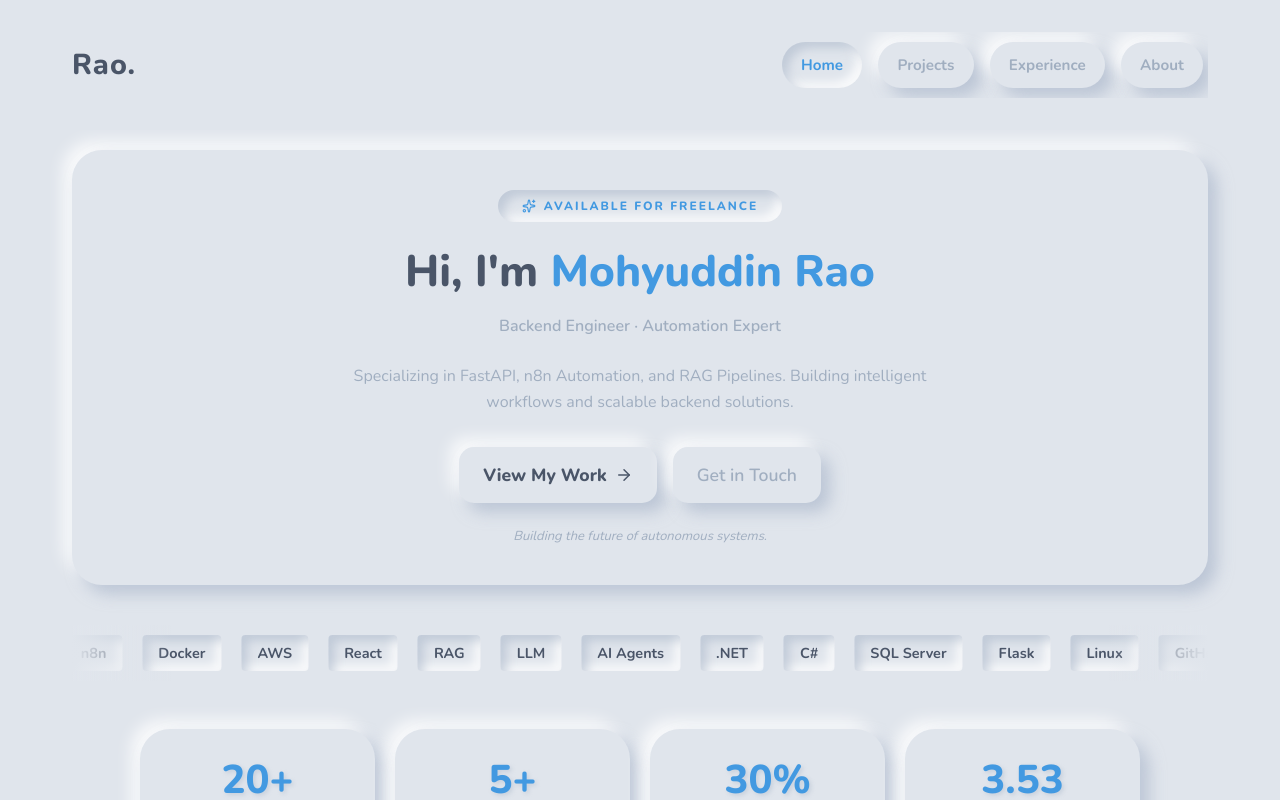
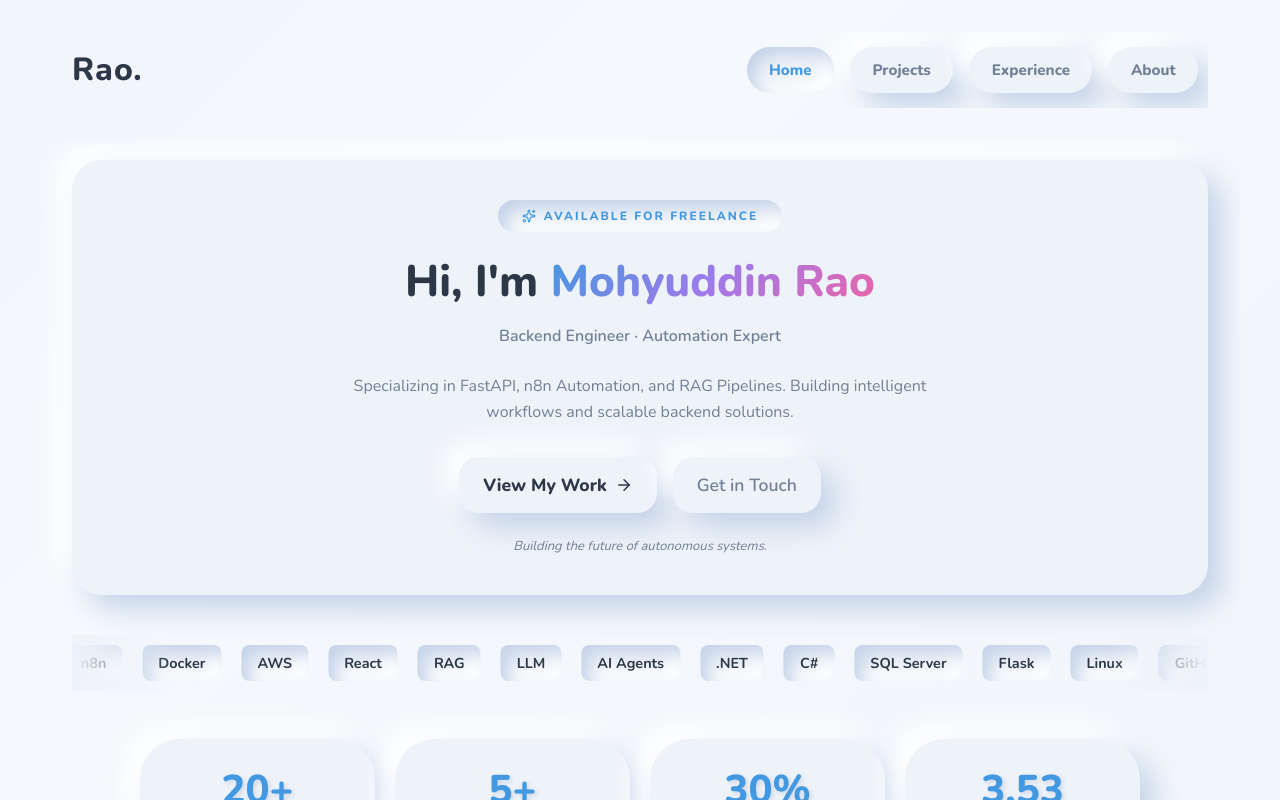
Before and after one commit to Rao-automates/Portfolio, a React (Vite) app: page / in a window 1280 px wide. Built offline with nearby package versions, Linux system fonts and the light colour scheme.

Commit message:
Enhance Neumorphic UI to Vibrant Bubbly Glassmorphism

```diff
--- a/src/components/About.jsx
+++ b/src/components/About.jsx
@@ -24,7 +24,7 @@ const About = () => {
                         alt="Mohyuddin Rao"
                         style={{ width: '200px', height: '200px', borderRadius: '50%', objectFit: 'cover', boxShadow: 'var(--neu-shadow)', marginBottom: '20px' }}
                     />
-                    <h3 style={{ fontSize: '1.4rem', fontWeight: 800, color: 'var(--text-color)' }}>Mohyuddin Rao</h3>
+                    <h3 className="text-gradient" style={{ fontSize: '1.6rem', fontWeight: 800, marginBottom: '8px' }}>Mohyuddin Rao</h3>
                     <p style={{ color: 'var(--text-light)', fontWeight: 600 }}>Computer Science Student</p>
                     <p style={{ color: 'var(--accent)', fontWeight: 800 }}>PAF-KIET (3.53 GPA)</p>
                 </motion.div>
--- a/src/components/Hero.jsx
+++ b/src/components/Hero.jsx
@@ -20,7 +20,7 @@ const Hero = () => {
                 animate={{ opacity: 1, y: 0 }}
                 transition={{ duration: 1, delay: 0.2, ease: [0.16, 1, 0.3, 1] }}
             >
-                Hi, I'm <span>Mohyuddin Rao</span>
+                Hi, I'm <span className="text-gradient">Mohyuddin Rao</span>
             </motion.h1>
 
             <motion.p
--- a/src/index.css
+++ b/src/index.css
@@ -1,15 +1,15 @@
 @import url('https://fonts.googleapis.com/css2?family=Nunito:wght@300;400;600;700;800&family=JetBrains+Mono:wght@400;500;700&display=swap');
 
 :root {
-    --bg-color: #e0e5ec;
-    --text-color: #4a5568;
-    --text-light: #a0aec0;
+    --bg-color: #eef2f9;
+    --text-color: #2d3748;
+    --text-light: #718096;
     --accent: #4299e1;
     --shadow-light: #ffffff;
-    --shadow-dark: #a3b1c6;
+    --shadow-dark: #c5d3e8;
 
-    --neu-shadow: 9px 9px 16px rgba(163, 177, 198, 0.6), -9px -9px 16px rgba(255, 255, 255, 0.8);
-    --neu-inner-shadow: inset 6px 6px 10px rgba(163, 177, 198, 0.5), inset -6px -6px 10px rgba(255, 255, 255, 0.8);
+    --neu-shadow: 14px 14px 28px var(--shadow-dark), -14px -14px 28px var(--shadow-light);
+    --neu-inner-shadow: inset 8px 8px 16px var(--shadow-dark), inset -8px -8px 16px var(--shadow-light);
 
     --homo:         #00e5a0;
     --homo-soft:    rgba(0,229,160,0.12);
@@ -25,7 +25,9 @@
 }
 
 body {
-    background-color: var(--bg-color);
+    background: linear-gradient(-45deg, #eef2f9, #f5f8fc, #e5edfa, #f0f5fc);
+    background-size: 400% 400%;
+    animation: gradientBG 15s ease infinite;
     color: var(--text-color);
     font-family: 'Nunito', sans-serif;
     height: 100vh;
@@ -33,6 +35,19 @@ body {
     justify-content: center;
     align-items: center;
     overflow: hidden;
+}
+
+@keyframes gradientBG {
+    0% { background-position: 0% 50%; }
+    50% { background-position: 100% 50%; }
+    100% { background-position: 0% 50%; }
+}
+
+.text-gradient {
+    background: linear-gradient(135deg, #4299e1 0%, #9f7aea 50%, #ed64a6 100%);
+    -webkit-background-clip: text;
+    -webkit-text-fill-color: transparent;
+    background-clip: text;
 }
 
 .app-container {
@@ -53,9 +68,8 @@ body {
 }
 
 .logo {
-    font-size: 1.8rem;
+    font-size: 2rem;
     font-weight: 800;
-    color: var(--text-color);
     letter-spacing: 1px;
     line-height: 1.1;
 }
@@ -64,7 +78,7 @@ body {
     display: flex;
     gap: 1rem;
     overflow-x: auto;
-    padding: 10px 5px;
+    padding: 15px 10px;
 }
 
 /* Hide scrollbar for nav pills */
@@ -77,12 +91,12 @@ body {
     color: var(--text-light);
     font-family: 'Nunito', sans-serif;
     font-size: 0.95rem;
-    font-weight: 700;
-    padding: 0.8rem 1.2rem;
+    font-weight: 800;
+    padding: 0.8rem 1.4rem;
     border-radius: 50px;
     cursor: pointer;
     box-shadow: var(--neu-shadow);
-    transition: all 0.2s ease;
+    transition: all 0.3s cubic-bezier(0.16, 1, 0.3, 1);
     display: flex;
     align-items: center;
     gap: 8px;
@@ -91,11 +105,14 @@ body {
 
 .nav-btn:hover {
     color: var(--accent);
+    transform: translateY(-2px);
+    box-shadow: 16px 16px 32px var(--shadow-dark), -16px -16px 32px var(--shadow-light);
 }
 
 .nav-btn.active {
     color: var(--accent);
     box-shadow: var(--neu-inner-shadow);
+    transform: translateY(0);
 }
 
 .nav-num {
@@ -117,8 +134,8 @@ body {
 .nav-badge {
     font-size: 9px;
     font-weight: 800;
-    padding: 2px 6px;
-    border-radius: 4px;
+    padding: 4px 10px;
+    border-radius: 8px;
     background: var(--bg-color);
     box-shadow: var(--neu-inner-shadow);
 }
@@ -142,7 +159,7 @@ body {
     box-shadow: var(--neu-inner-shadow);
 }
 .content-area::-webkit-scrollbar-thumb {
-    background: var(--shadow-dark);
+    background: var(--accent);
     border-radius: 10px;
 }
 
@@ -197,10 +214,16 @@ body {
 /* Cards */
 .neu-card {
     background: var(--bg-color);
-    border-radius: 30px;
+    border-radius: 40px;
     padding: 2.5rem;
     box-shadow: var(--neu-shadow);
     margin-bottom: 2rem;
+    transition: all 0.4s cubic-bezier(0.16, 1, 0.3, 1);
+}
+
+.neu-card:hover {
+    transform: translateY(-8px);
+    box-shadow: 20px 20px 40px var(--shadow-dark), -20px -20px 40px var(--shadow-light);
 }
 
 .card-title {
@@ -293,14 +316,14 @@ body {
     background: var(--bg-color);
     border: none;
     padding: 1rem 1.5rem;
-    border-radius: 15px;
+    border-radius: 20px;
     font-family: 'Nunito', sans-serif;
     font-size: 1.1rem;
     font-weight: 800;
     color: var(--text-color);
     cursor: pointer;
     box-shadow: var(--neu-shadow);
-    transition: all 0.2s ease;
+    transition: all 0.3s cubic-bezier(0.16, 1, 0.3, 1);
     display: flex;
     align-items: center;
     justify-content: center;
@@ -313,9 +336,18 @@ body {
     border-radius: 50%;
 }
 
+.neu-btn:hover {
+    color: #fff;
+    background: linear-gradient(135deg, #4299e1 0%, #9f7aea 100%);
+    box-shadow: 0 15px 30px rgba(159, 122, 234, 0.4);
+    transform: translateY(-4px);
+}
+
 .neu-btn:active, .neu-btn.active {
+    background: var(--bg-color);
     box-shadow: var(--neu-inner-shadow);
     color: var(--accent);
+    transform: translateY(0);
 }
 
 .playback-time {
```
